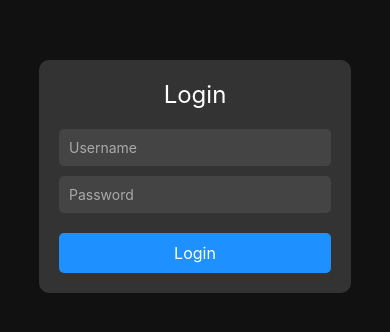
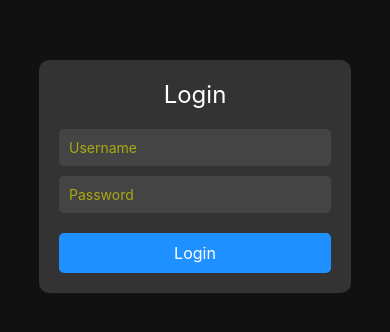
Before and after one commit to JoshuaH6414/Applied-Project, a React Native app: screen / in a window 390 px wide. Shown: the part 246-578 px from the top of the page. Built offline with nearby package versions, Linux system fonts and the light colour scheme.

Commit message:
Changing the Login
Changed the login Text from grey to yellow

```diff
--- a/App.js
+++ b/App.js
@@ -14,12 +14,12 @@ export default function App() {
         <TextInput
           style={styles.input}
           placeholder="Username"
-          placeholderTextColor="#aaa"
+          placeholderTextColor="#aa1"
         />
         <TextInput
           style={styles.input}
           placeholder="Password"
-          placeholderTextColor="#aaa"
+          placeholderTextColor="#aa1"
           secureTextEntry={true}
         />
         <TouchableOpacity style={styles.loginButton}>
```
